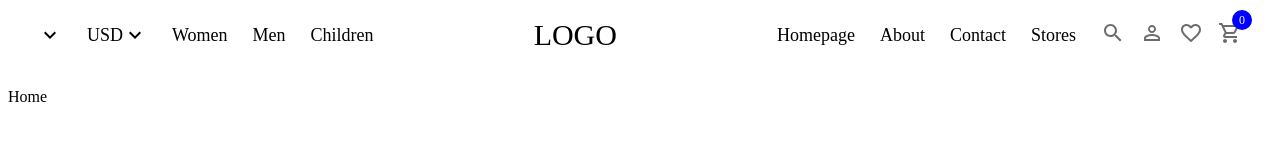
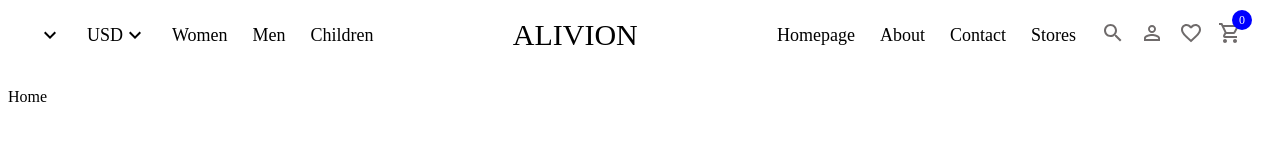
Before and after one commit to Taufiqul7756/Full-stack-E-commerce, a React (Create React App) app in the folder client/: page / in a window 1280 px wide. Shown: the top 160 px of the page. Built offline with nearby package versions, Linux system fonts and the light colour scheme.

Commit message:
Logo Name fixed - Alivion

```diff
--- a/client/src/components/Navbar/Navbar.jsx
+++ b/client/src/components/Navbar/Navbar.jsx
@@ -40,7 +40,7 @@ const Navbar = () => {
         </div>
         <div className="center">
           <Link className="link" to="/">
-            LOGO
+            ALIVION
           </Link>
         </div>
         <div className="right">
```
